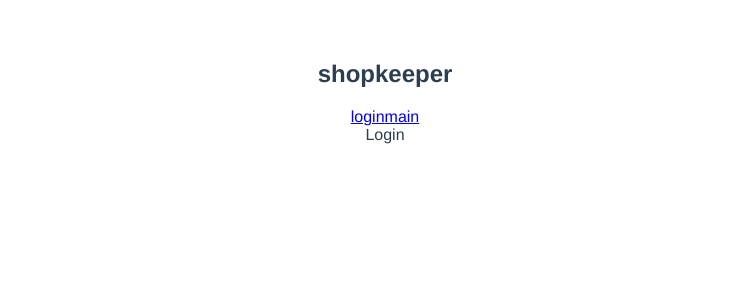
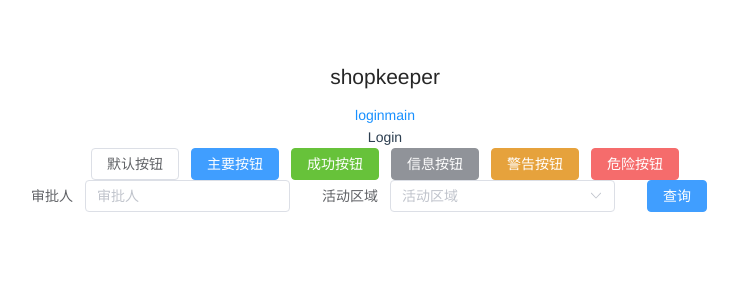
Before and after one commit to CN-Shopkeeper/vue3-ts-cms, a Vue app: page /login in a window 1280 px wide. Shown: the top 300 px of the page, without its empty margins (255-993 px from the left). Built offline with nearby package versions, Linux system fonts and the light colour scheme.

Commit message:
feat(element plus): add and config element plus

```diff
--- a/package.json
+++ b/package.json
@@ -11,7 +11,9 @@
     "commit": "cz"
   },
   "dependencies": {
+    "babel-plugin-import": "^1.13.3",
     "core-js": "^3.6.5",
+    "element-plus": "^1.1.0-beta.8",
     "vue": "^3.0.0",
     "vue-router": "^4.0.11",
     "vuex": "^4.0.2"
--- a/src/App.vue
+++ b/src/App.vue
@@ -4,12 +4,36 @@
     <router-link to="/login">login</router-link>
     <router-link to="/main">main</router-link>
     <router-view></router-view>
+    <el-button>默认按钮</el-button>
+    <el-button type="primary">主要按钮</el-button>
+    <el-button type="success">成功按钮</el-button>
+    <el-button type="info">信息按钮</el-button>
+    <el-button type="warning">警告按钮</el-button>
+    <el-button type="danger">危险按钮</el-button>
+
+    <el-form :inline="true" class="demo-form-inline">
+      <el-form-item label="审批人">
+        <el-input placeholder="审批人"></el-input>
+      </el-form-item>
+      <el-form-item label="活动区域">
+        <el-select placeholder="活动区域">
+          <el-option label="区域一" value="shanghai"></el-option>
+          <el-option label="区域二" value="beijing"></el-option>
+        </el-select>
+      </el-form-item>
+      <el-form-item>
+        <el-button type="primary" @click="onSubmit">查询</el-button>
+      </el-form-item>
+    </el-form>
   </div>
 </template>
 
 <script lang="ts">
 import { defineComponent } from "vue";
-
+// npm install babel-plugin-import 按需引用插件
+// import { ElButton } from "element-plus";
+// import "element-plus/theme-chalk/base.css";
+// import "element-plus/theme-chalk/el-button.css";
 export default defineComponent({
   name: "App",
   components: {}
--- /dev/null
+++ b/src/global/index.ts
@@ -0,0 +1,29 @@
+import { App } from "vue";
+import {
+  ElAlert,
+  ElAside,
+  ElButton,
+  ElForm,
+  ElInput,
+  ElRadio,
+  ElFormItem,
+  ElOption,
+  ElSelect
+} from "element-plus";
+const components = [
+  ElButton,
+  ElForm,
+  ElFormItem,
+  ElInput,
+  ElRadio,
+  ElOption,
+  ElAside,
+  ElAlert,
+  ElSelect
+];
+
+export function registerApp(app: App): void {
+  for (const component of components) {
+    app.component(component.name, component);
+  }
+}
--- a/src/main.ts
+++ b/src/main.ts
@@ -1,10 +1,22 @@
 import { createApp } from "vue";
+
+import { registerApp } from "./global";
+// 全局引用
+// import ElementPlus from "element-plus";
+// import "element-plus/theme-chalk/index.css";
+
+// 官方推荐一次性导入全部样式
+import "element-plus/dist/index.css";
+
 import App from "./App.vue";
 
 import router from "./router";
 import store from "./store";
 
 const app = createApp(App);
+
 app.use(router);
 app.use(store);
+registerApp(app);
+// app.use(ElementPlus);
 app.mount("#app");
```
Also changed, not shown: 1 other file (tests, documents, lock files or other folders).
